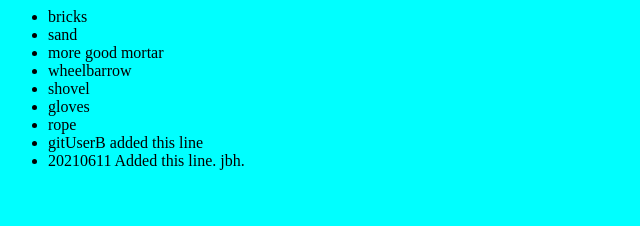
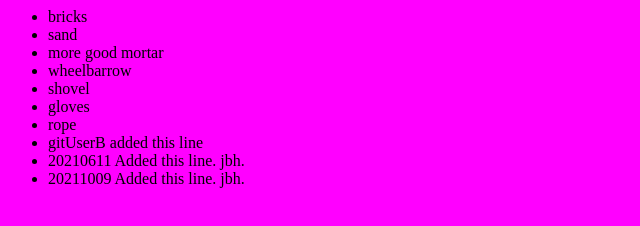
Before and after one commit to jeffreyb0923/repoOne, a plain HTML site: page index.html in a window 1280 px wide. Shown: the whole page, without its empty margins (0-640 px from the left). Drawn offline with Linux system fonts and the light colour scheme.

Commit message:
changed color

```diff
--- a/index.html
+++ b/index.html
@@ -1,5 +1,5 @@
 <html>
-<body LINK="#0000ff" VLINK="#800080" BGCOLOR="aqua">
+<body LINK="#0000ff" VLINK="#800080" BGCOLOR="magenta">
 <div>
 <ul>
   <li>bricks</li>
@@ -11,6 +11,7 @@
   <li>rope</li>
   <li>gitUserB added this line</li>
   <li>20210611 Added this line.  jbh.  </li>
+  <li>20211009 Added this line.  jbh.  </li>
 
 </ul>
 </div>
```
